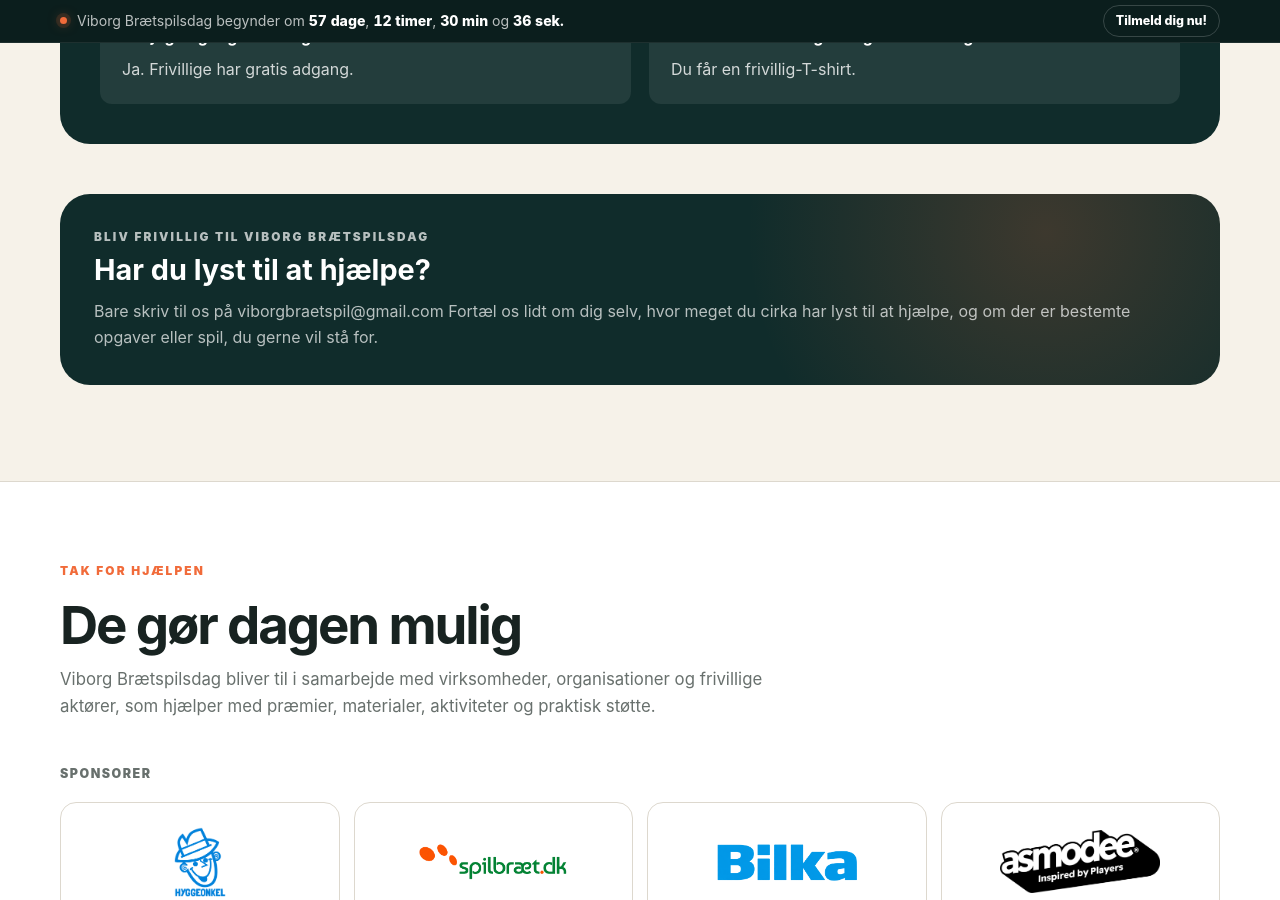
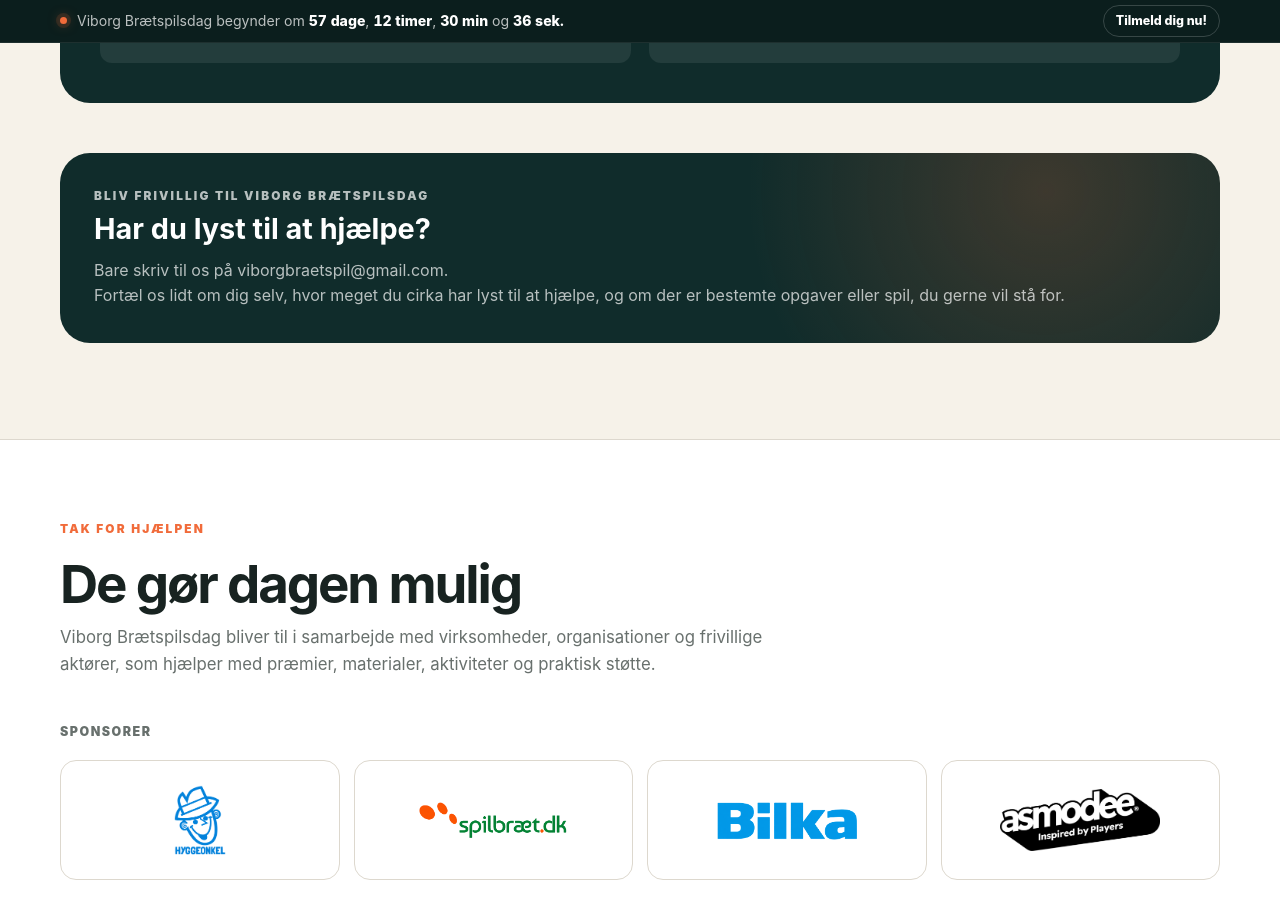
Before and after one commit to Andrejao/spilex, a Jekyll site: the page built from frivillig.html, in a window 1280 px wide and 900 px high, scrolled down 3232 px. Built offline with Jekyll 4.4.1, drawn with Linux system fonts in a browser that asks for light colours.

Commit message:
Update frivillig.html

```diff
--- a/frivillig.html
+++ b/frivillig.html
@@ -57,7 +57,7 @@
             Først og fremmest: Du behøver ikke kende reglerne til 10 brætspil eller have været frivillig før. Alle kan være frivillig på dagen. Det vigtigste er, at vi laver en hyggelig dag for andre og ikke mindst for os selv!
           </p>
 
-          <</p>
+        </p>
         </div>
       </article>
 
@@ -146,7 +146,7 @@
 
 
       <article class="guide-step">
-        <span class="guide-number">6</span>
+        <span class="guide-number">5</span>
 
         <div>
           <h2>Er det nu helt sikkert, jeg kan være frivillig?</h2>
@@ -223,7 +223,10 @@
         <h2>Har du lyst til at hjælpe?</h2>
 
         <p>
-          Bare skriv til os på viborgbraetspil@gmail.com Fortæl os lidt om dig selv, hvor meget du cirka har lyst til at hjælpe,
+          Bare skriv til os på viborgbraetspil@gmail.com.
+        </p>
+        <p>
+          Fortæl os lidt om dig selv, hvor meget du cirka har lyst til at hjælpe,
           og om der er bestemte opgaver eller spil, du gerne vil stå for.
         </p>
       </div>
```
